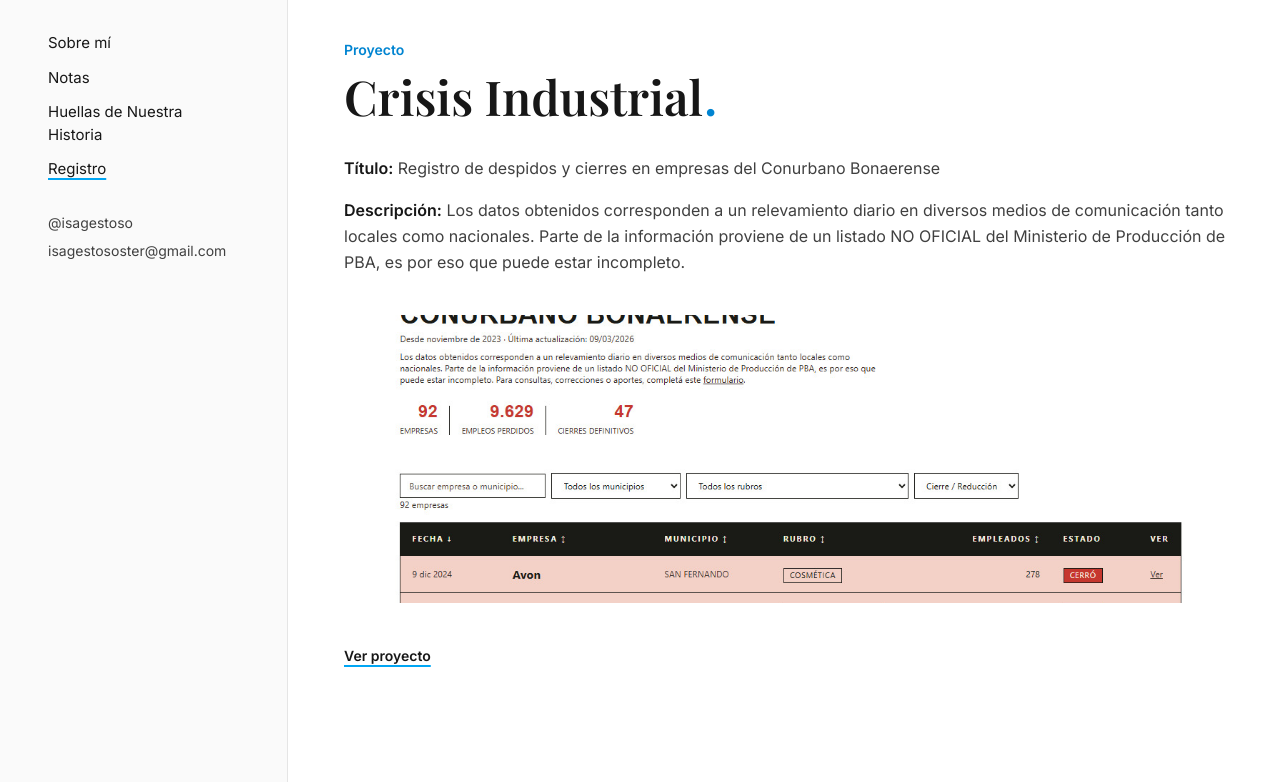
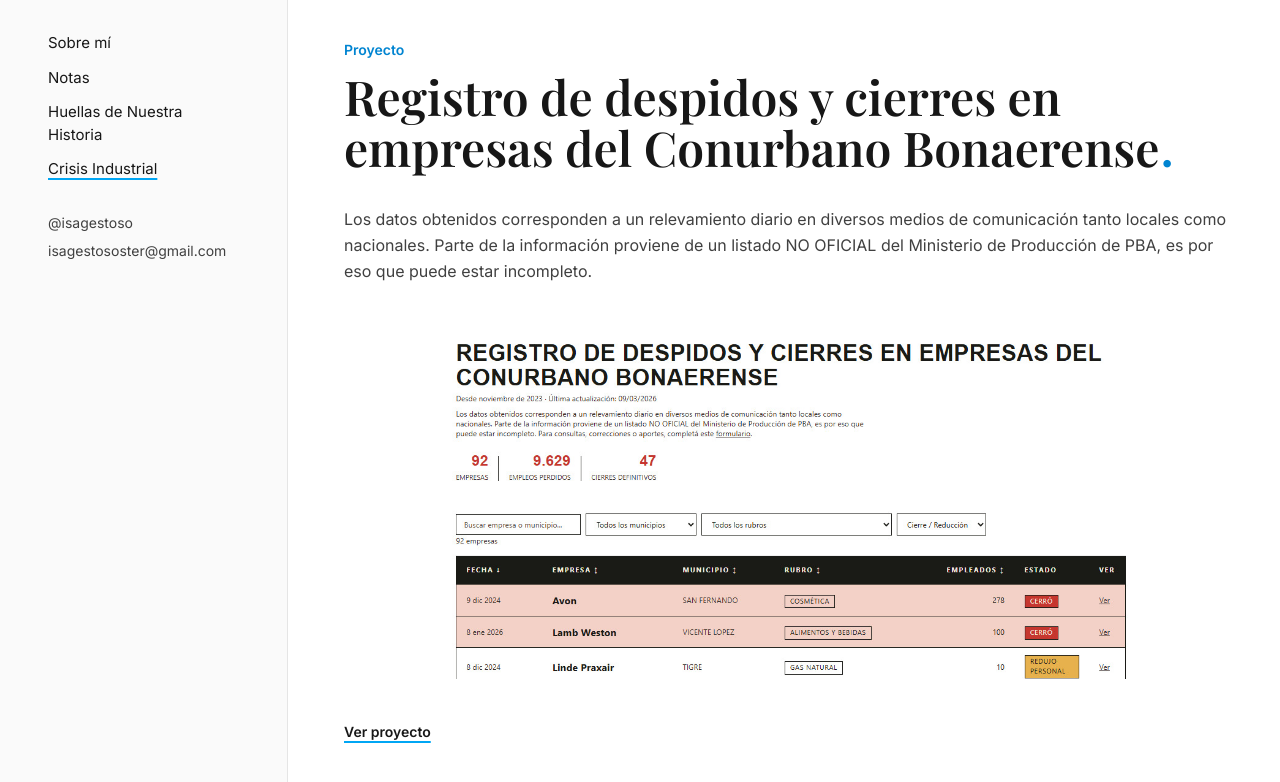
Before and after one commit to isagestosoperiodismo/profile, a SvelteKit app: page /registro in a window 1280 px wide. Shown: the top 782 px of the page. Built offline with nearby package versions, Linux system fonts and the light colour scheme.

Commit message:
Adjust image sizing

```diff
--- a/src/components/Projects.svelte
+++ b/src/components/Projects.svelte
@@ -17,9 +17,6 @@
       >
         Ver</a
       >
-      <p class="mt-2 text-sm text-neutral-600">
-        Descripción del proyecto.
-      </p>
     </li>
     <li class="list-none -ml-5">
       <div class="grid grid-cols-2 gap-3">
@@ -39,20 +36,14 @@
       >
         Ver</a
       >
-      <p class="mt-2 text-sm text-neutral-600">
-        Descripción del proyecto.
-      </p>
     </li>
     <li>
-      Matemática para periodistas.<a
+      <a
         class="text-blue-600 underline hover:text-blue-700"
         href="https://www.youtube.com/watch?v=9n8sXo2l5jE"
       >
         Ver</a
       >
-      <p class="mt-2 text-sm text-neutral-600">
-        Descripción del proyecto.
-      </p>
     </li>
   </ul>
 </div>
--- a/src/components/Sidebar.svelte
+++ b/src/components/Sidebar.svelte
@@ -4,8 +4,10 @@
 
   const normalize = (path) => (path.endsWith("/") ? path : `${path}/`);
   const withBase = (path) => `${base}${path}`;
-  const isActive = (path) => normalize($page.url.pathname) === normalize(withBase(path));
-  const isHome = () => normalize($page.url.pathname) === normalize(withBase("/"));
+  const isActive = (path) =>
+    normalize($page.url.pathname) === normalize(withBase(path));
+  const isHome = () =>
+    normalize($page.url.pathname) === normalize(withBase("/"));
 </script>
 
 <aside
@@ -57,7 +59,7 @@
           class:underline-offset-4={isActive("/registro")}
           href={withBase("/registro/")}
         >
-          Registro
+          Crisis Industrial
         </a>
       </nav>
 
@@ -66,12 +68,12 @@
           class="block hover:text-sky-700"
           href="https://instagram.com/isagestoso"
           target="_blank"
-          rel="noreferrer"
-        >@isagestoso</a>
+          rel="noreferrer">@isagestoso</a
+        >
         <a
           class="block hover:text-sky-700"
-          href="mailto:isagestososter@gmail.com"
-        >isagestososter@gmail.com</a>
+          href="mailto:isagestososter@gmail.com">isagestososter@gmail.com</a
+        >
       </div>
     </div>
   </div>
--- a/src/routes/huellas/+page.svelte
+++ b/src/routes/huellas/+page.svelte
@@ -47,7 +47,7 @@
       <section class="mt-10 grid gap-4 sm:grid-cols-2">
         {#each gallery as src, index}
           <img
-            class="aspect-square w-full object-cover"
+            class="aspect-square w-full max-w-xs justify-self-center object-cover"
             {src}
             alt={`Huellas de nuestra historia ${index + 1}`}
           />
--- a/src/routes/registro/+page.svelte
+++ b/src/routes/registro/+page.svelte
@@ -14,29 +14,27 @@
       <header class="space-y-3">
         <p class="text-sm font-semibold text-sky-600">Proyecto</p>
         <h1 class="text-4xl font-semibold text-neutral-900 md:text-5xl">
-          <span class="font-serif">Crisis Industrial</span
+          <span class="font-serif"
+            >Registro de despidos y cierres en empresas del Conurbano Bonaerense</span
           ><span class="text-sky-600">.</span>
         </h1>
       </header>
 
-      <section class="mt-8 space-y-4 text-base leading-relaxed text-neutral-700">
+      <section
+        class="mt-8 space-y-4 text-base leading-relaxed text-neutral-700"
+      >
         <p>
-          <span class="font-semibold text-neutral-900">Título:</span> Registro de
-          despidos y cierres en empresas del Conurbano Bonaerense
-        </p>
-        <p>
-          <span class="font-semibold text-neutral-900">Descripción:</span> Los
-          datos obtenidos corresponden a un relevamiento diario en diversos medios
-          de comunicación tanto locales como nacionales. Parte de la información
-          proviene de un listado NO OFICIAL del Ministerio de Producción de PBA,
-          es por eso que puede estar incompleto.
+          Los datos obtenidos corresponden a un relevamiento diario en diversos
+          medios de comunicación tanto locales como nacionales. Parte de la
+          información proviene de un listado NO OFICIAL del Ministerio de
+          Producción de PBA, es por eso que puede estar incompleto.
         </p>
       </section>
 
-      <section class="mt-10">
+      <section class="mt-10 flex justify-center">
         {#each gallery as src, index}
           <img
-            class="h-60 w-full object-cover sm:h-72"
+            class="w-full max-w-3xl object-contain bg-neutral-50"
             {src}
             alt={`Crisis Industrial ${index + 1}`}
           />
```
Also changed, not shown: 26 other files (tests, documents, lock files or other folders).
